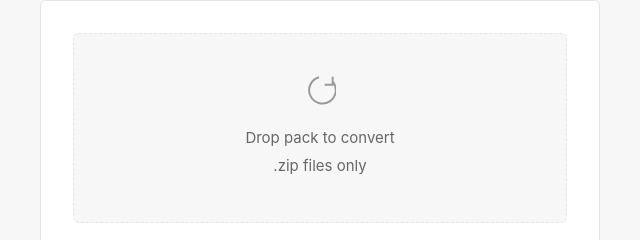
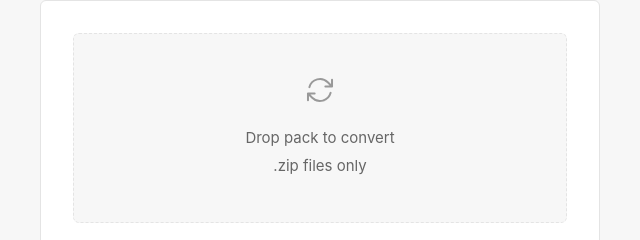
Before and after one commit to pxdns/heliumahh, a plain HTML site: page mcleaner.html in a window 1280 px wide. Shown: the part 916-1156 px from the top of the page, 320-960 px from the left. Drawn offline with nearby package versions, Linux system fonts and the light colour scheme.

Commit message:
Update version converter icon

```diff
--- a/mcleaner.html
+++ b/mcleaner.html
@@ -96,7 +96,7 @@
                         <div class="drop-content">
                             <span class="drop-icon">
                                 <svg width="32" height="32" viewBox="0 0 24 24" fill="none" stroke="currentColor" stroke-width="2">
-                                    <path d="M21.5 2v6h-6M21.34 5.5A10 10 0 11 11.26 2.5"/>
+                                    <path stroke-linecap="round" stroke-linejoin="round" d="M16.023 9.348h4.992v-.001M2.985 19.644v-4.992m0 0h4.992m-4.993 0 3.181 3.183a8.25 8.25 0 0 0 13.803-3.7M4.031 9.865a8.25 8.25 0 0 1 13.803-3.7l3.181 3.182m0-4.991v4.99" />
                                 </svg>
                             </span>
                             <p id="converterFileName">Drop pack to convert</p>
```
Also changed, not shown: index.html (+1 -1 lines).
